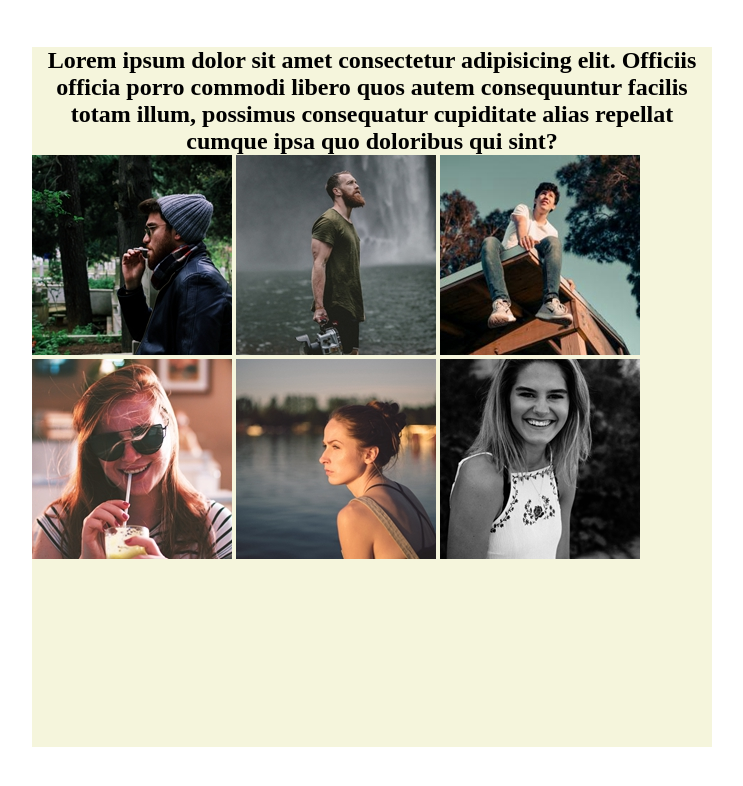
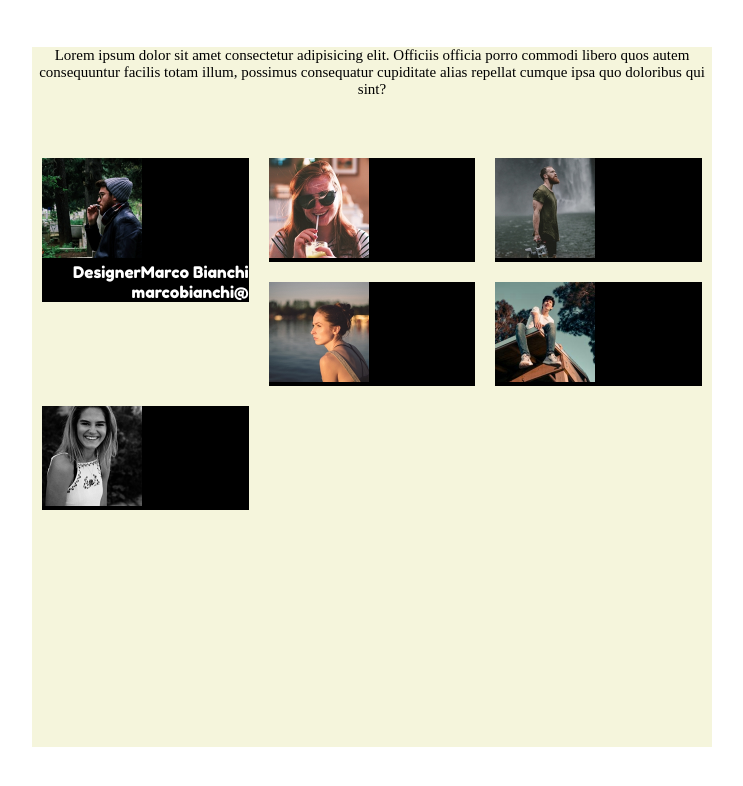
Before and after one commit to leonardochen01/html-css-float-cards, a plain HTML site: page index.html in a window 1280 px wide. Shown: the part 92-878 px from the top of the page, without its empty margins (268-1011 px from the left). Drawn offline with Linux system fonts and the light colour scheme.

Commit message:
secondo comm

```diff
--- a/index.html
+++ b/index.html
@@ -15,23 +15,28 @@
     <h1>Meet Our Team</h1>
   </header>
   <main>
-    <h2>Lorem ipsum dolor sit amet consectetur adipisicing elit. Officiis officia porro commodi libero quos autem consequuntur facilis totam illum, possimus consequatur cupiditate alias repellat cumque ipsa quo doloribus qui sint?
-    </h2>
-    <div>
+    <p id="text">Lorem ipsum dolor sit amet consectetur adipisicing elit. Officiis officia porro commodi libero quos autem consequuntur facilis totam illum, possimus consequatur cupiditate alias repellat cumque ipsa quo doloribus qui sint?
+    </p>
+
+    <div id="male1" class="rowtop">
       <img src="img/male1.png" alt="male1">
+      <p class="nome">Marco Bianchi</p>
+      <p class="ruolo">Designer</p>
+      <p class="email">marcobianchi@</p>
     </div>
-    <div>
+    <div id="female1" class="rowtop">
+      <img src="img/female1.png" alt="female1">
+    </div>
+    <div id="male2" class="rowtop">
       <img src="img/male2.png" alt="male2">
     </div>
-    <div>
+    <div id="female2" class="rowbottom">
+      <img src="img/female2.png" alt="female2">
+    </div>
+    <div id="male3" class="rowbottom">
       <img src="img/male3.png" alt="male3">
     </div>
-    <div>
-      <img src="img/female1.png" alt="female1">
-    </div>
-    <div><img src="img/female2.png" alt="female2">
-    </div>
-    <div>
+    <div id="female3" class="rowbottom">
       <img src="img/female3.png" alt="female3">
     </div>
   </main>
--- a/style.css
+++ b/style.css
@@ -2,26 +2,51 @@
   margin: 0;
   padding: 0;
   box-sizing: border-box;
+  font-family: 'Fredoka One', cursive;
 }
 
 h1 {
-  font-family: 'Fredoka One', cursive;
   font-weight: 600;
   text-align: center;
   padding-top: 50px;
   color: rgb(229, 49, 112);
 }
 
-h2 {
+#text {
   text-align: center;
+  font-size: 15px;
+  padding-bottom: 50px;
+  font-family: 'Times New Roman', Times, serif;
+}
+
+.male, .female {
 }
 
 main {
   background-color: beige;
   min-height: 700px;
   margin: 50px 300px;
+  padding: 0px;
 }
 
-div {
+img {
+  width: 100px;
+  height: 100px;
+}
+
+main div {
+  background-color: black;
+  width: calc(100% / 3 - 20px);
+  float: left;
+  margin: 10px 10px;
+}
+
+.nome, .ruolo, .email {
   display: inline-block;
+  color: white;
+  float: right;
 }
+
+.nome {
+  float:right
+}
```
